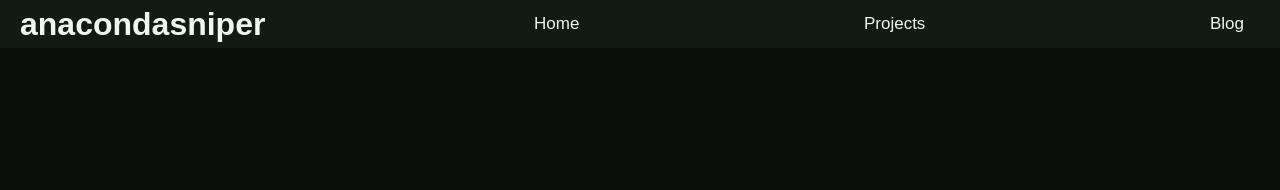
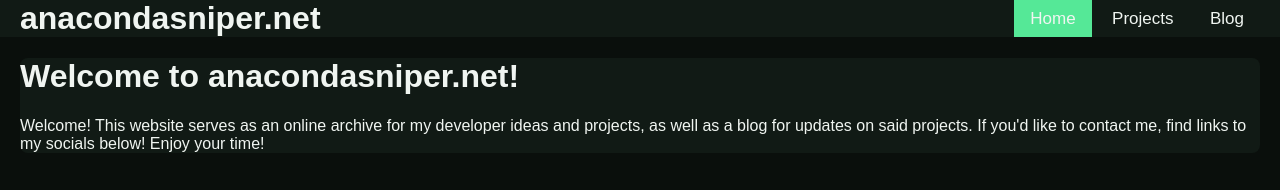
Before and after one commit to anacondasniper/site, a plain HTML site: page index.html in a window 1280 px wide. Drawn offline with Linux system fonts and the light colour scheme.

Commit message:
feat: update topnav and add message box

```diff
--- a/css/style.css
+++ b/css/style.css
@@ -41,7 +41,25 @@ body {
     font-size: 17px;
 }
 
+.nav-links {
+	display: flex;
+	align-items: center;
+}
+
 .topnav a:hover {
     background-color: var(--accent);
     transition: background-color 0.5s ease;
 }
+
+.topnav a.active {
+	background-color: var(--accent);
+}
+
+.messagebox {
+	background-color: var(--surface);
+	border-color: var(--border);
+	color: var(--text-hi);
+	border-radius: 8px;
+	margin: 20px;
+	padding 20px 16px;
+}
--- a/index.html
+++ b/index.html
@@ -7,10 +7,18 @@
 </head>
 <body>
 	<div class="topnav">
-		<h1 class="topnav-title">anacondasniper</h1>
-		<a class="active" href="#home">Home</a>
-		<a href="#projects">Projects</a>
-		<a href="#blog">Blog</a>
+		<h1 class="topnav-title">anacondasniper.net</h1>
+		<div class="navlinks">
+			<a class="active" href="#home">Home</a>
+			<a href="#projects">Projects</a>
+			<a href="#blog">Blog</a>
+		</div>
+	</div>
+	<div class="messagebox">
+		<h1>Welcome to anacondasniper.net!</h1>
+		<p>
+		Welcome! This website serves as an online archive for my developer ideas and projects, as well as a blog for updates on said projects. If you'd like to contact me, find links to my socials below! Enjoy your time!
+		</p>
 	</div>
 </body>
 </html>
```
